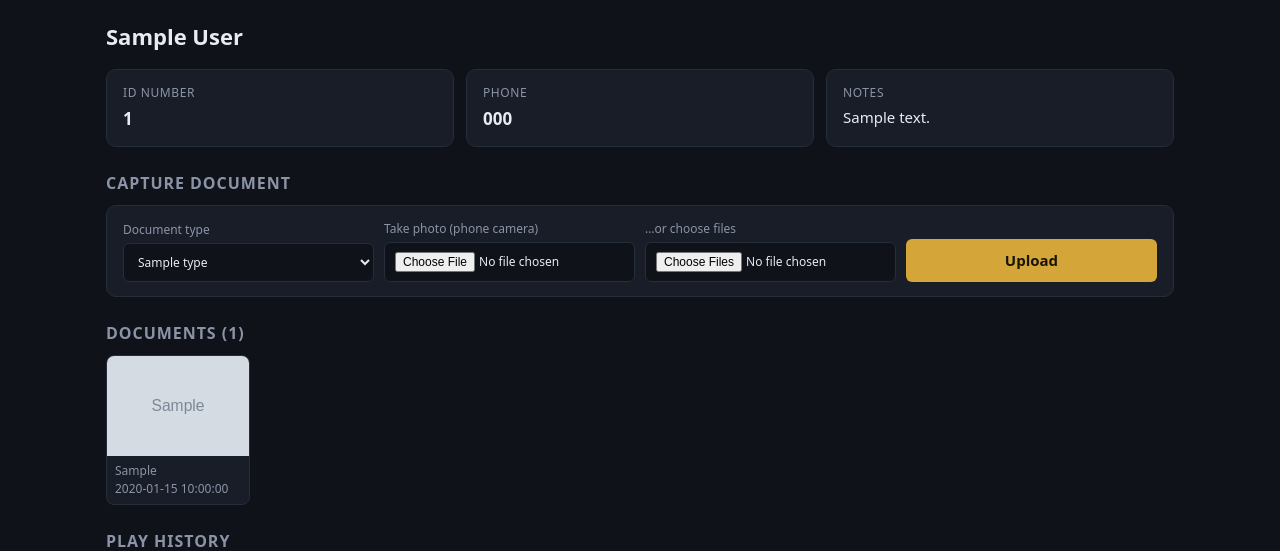
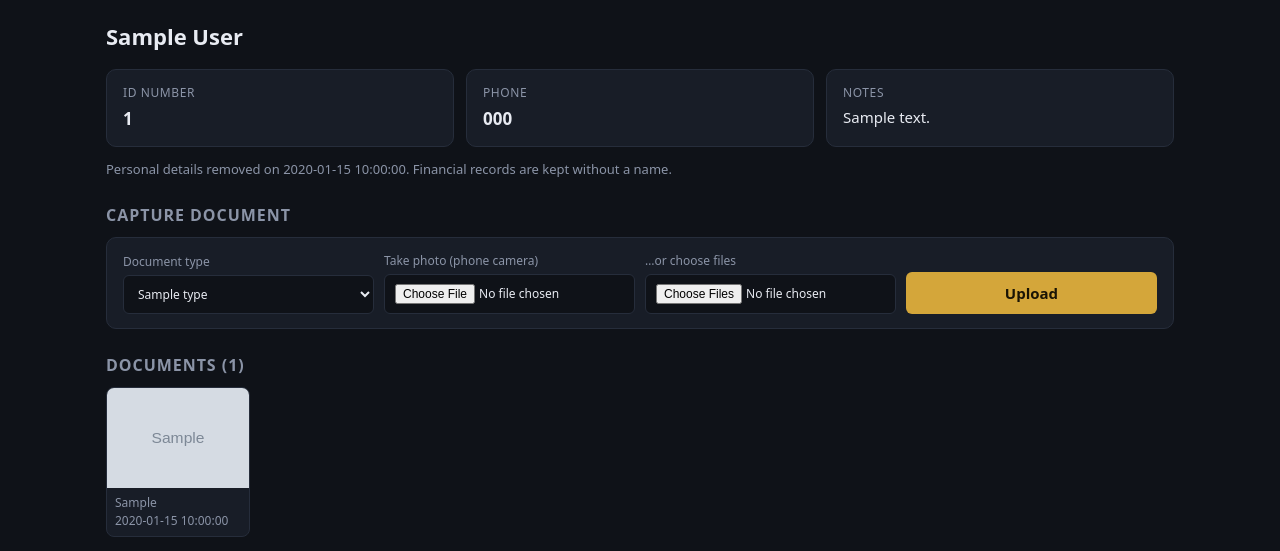
Before and after one commit to elitecommodity-rgb/gaming-smart, a Flask app: template templates/client_detail.html in a window 1280 px wide. Shown: the top 551 px of the page. Run offline with Flask 3, Linux system fonts and the light colour scheme; the template is opened without the code that fills it: most values are stand-ins (such as "Sample title", 1, 10 or a date in 2020); grey boxes marked "Sample" are stand-in pictures; some libraries are stand-ins or nearby versions.

Commit message:
Mask ID number and update privacy notice section

```diff
--- a/templates/client_detail.html
+++ b/templates/client_detail.html
@@ -2,11 +2,20 @@
 {% block body %}
 <h1>{{ c.full_name }}</h1>
 <div class="grid">
-  <div class="card"><div class="k">ID number</div><div class="v" style="font-size:17px">{{ c.id_number or '—' }}</div></div>
+  <div class="card"><div class="k">ID number</div><div class="v" style="font-size:17px">{{ mask_id(c.id_number) or '—' }}</div></div>
   <div class="card"><div class="k">Phone</div><div class="v" style="font-size:17px">{{ c.phone or '—' }}</div></div>
   <div class="card"><div class="k">Notes</div><div style="margin-top:4px">{{ c.notes or '—' }}</div></div>
 </div>
 
+{% if c.anonymised_at %}<p class="hint">Personal details removed on {{ c.anonymised_at }}. Financial records are kept without a name.</p>
+{% else %}
+<div class="card" style="margin-top:12px"><h3>Privacy (POPIA)</h3>
+{% if c.consent_at %}<p>Privacy notice given on {{ c.consent_at }}{% if c.consent_by %} by {{ c.consent_by }}{% endif %}.</p>
+{% else %}<form method="post" action="{{ url_for('client_consent', cid=c.id) }}" style="display:flex;gap:12px;align-items:center;flex-wrap:wrap"><span class="neg">No record that the client was given the privacy notice.</span>
+<label class="check"><input type="checkbox" name="notice" value="1" required> Given</label><button class="sm">Record</button></form>{% endif %}
+<p style="display:flex;gap:10px;flex-wrap:wrap;margin:10px 0 0">{% if can('supervisor') %}<a class="btn ghost sm" href="{{ url_for('client_export', cid=c.id) }}">Download this person's data</a>{% endif %}
+{% if can('admin') %}<form class="inline" method="post" action="{{ url_for('client_anonymise', cid=c.id) }}"><button class="sm ghost" onclick="return confirm('Remove this person\'s name, ID, phone and ID photos? This cannot be undone.')">Remove personal details</button></form>{% endif %}</p></div>
+{% endif %}
 <h2>Capture document</h2>
 <form class="box" method="post" action="{{ url_for('documents') }}" enctype="multipart/form-data">
   <input type="hidden" name="client_id" value="{{ c.id }}">
```
